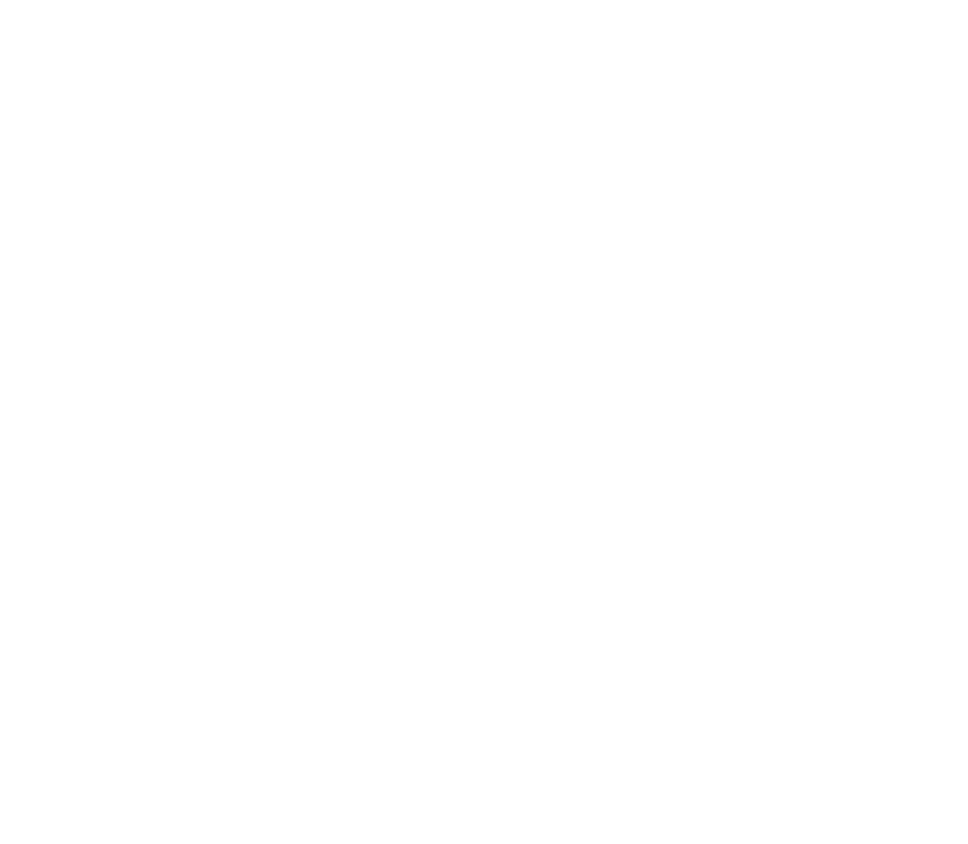
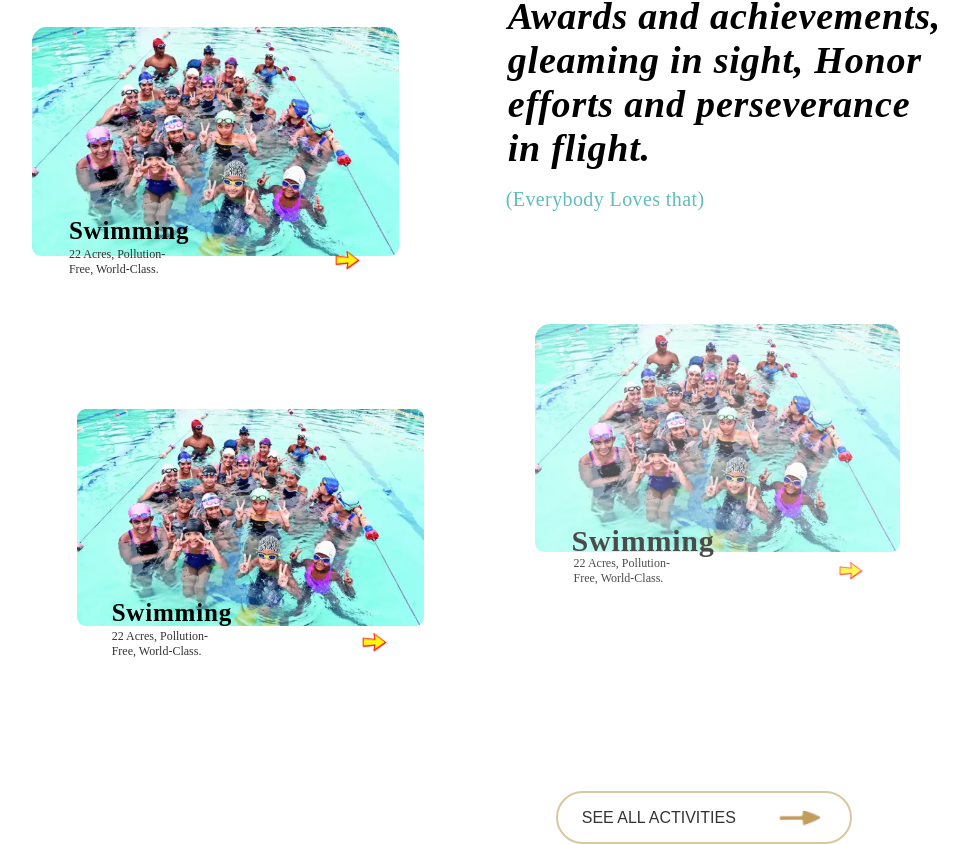
Before and after one commit to mdfaizan973/netpuppy, a React (Vite) app in the folder frontend/: page / in a window 1280 px wide. Shown: the part 3670-4514 px from the top of the page, without its empty margins (153-1121 px from the left). Before the commit the page ends 3586 px from the top, so only its background shows below. Built offline with nearby package versions, Linux system fonts and the light colour scheme.

Commit message:
done achievements section

```diff
--- a/frontend/src/App.jsx
+++ b/frontend/src/App.jsx
@@ -1,3 +1,4 @@
+import Achievement from "./Components/Achievement";
 import Banner2 from "./Components/Banner2";
 import Students from "./Components/Students";
 import Tulas from "./Components/Tulas";
@@ -12,6 +13,7 @@
       <Tulas />
       <WhyTis />
       <Banner2 />
+      <Achievement />
     </div>
   );
 }
--- /dev/null
+++ b/frontend/src/Components/Achievement.jsx
@@ -0,0 +1,287 @@
+import styled from "styled-components";
+
+export default function Achievement() {
+  return (
+    <DIV>
+      <div className="main_container">
+        <div className="left_container">
+          <div className="left_img_parent">
+            <div className="image2">
+              <div className="custom_text_area">
+                <div className="custom_text_swim">
+                  <p>Swimming</p>
+                </div>
+                <div className="custom_text_arrow">
+                  <div className="custom_text_arrow_text">
+                    22 Acres, Pollution-Free, World-Class.
+                  </div>
+                  <div className="custom_text_arrow_arrow">
+                    <img src="../../public/arrow.png" alt="Arrow" />
+                  </div>
+                </div>
+              </div>
+            </div>
+          </div>
+
+          <div className="left_img_parent2">
+            <div className="left_img_child">
+              <div className="custom_text_area">
+                <div className="custom_text_swim">
+                  <p>Swimming</p>
+                </div>
+                <div className="custom_text_arrow">
+                  <div className="custom_text_arrow_text">
+                    22 Acres, Pollution-Free, World-Class.
+                  </div>
+                  <div className="custom_text_arrow_arrow">
+                    <img src="../../public/arrow.png" alt="Arrow" />
+                  </div>
+                </div>
+              </div>
+            </div>
+          </div>
+        </div>
+        <div className="right_container">
+          <div className="text_area">
+            <p className="para">
+              Awards and achievements, gleaming in sight, Honor efforts and
+              perseverance in flight.
+            </p>
+            <p className="heading">(Everybody Loves that)</p>
+          </div>
+          <div className="image1">
+            <div className="image_parent">
+              <div className="text_swim">
+                <p>Swimming</p>
+              </div>
+              <div className="text_arrow">
+                <div className="text_arrow_text">
+                  22 Acres, Pollution- Free, World-Class.
+                </div>
+                <div className="text_arrow_arrow">
+                  <img src="../../public/arrow.png" alt="fsd" />
+                </div>
+              </div>
+            </div>
+          </div>
+          <button className="activities_btn">
+            SEE ALL ACTIVITIES <img src="../../public/imagearrow2.png" />
+          </button>
+        </div>
+      </div>
+    </DIV>
+  );
+}
+const DIV = styled.div`
+  height: 100vh;
+  display: flex;
+  justify-content: center;
+  align-items: center;
+  margin-top: 10%;
+
+  .main_container {
+    width: 80%;
+    height: 100%;
+    margin: auto;
+    display: flex;
+    justify-content: space-between;
+  }
+  .right_container {
+    width: 47%;
+
+    padding: 20px;
+    position: relative;
+  }
+
+  .text_area {
+    width: 95%;
+  }
+  .text_area .para {
+    color: #000;
+    font-family: Mirador;
+    font-size: 38px;
+    font-style: italic;
+    font-weight: 900;
+    line-height: normal;
+    letter-spacing: 0.8px;
+    padding: 10px;
+  }
+  .text_area .heading {
+    color: #60bdbb;
+
+    font-family: "TT Chocolates Trl";
+    font-size: 20px;
+    font-style: normal;
+    font-weight: 400;
+    line-height: normal;
+    letter-spacing: 0.4px;
+    padding: 8px;
+  }
+  .image1 {
+    width: 70%;
+    height: 40%;
+    position: absolute;
+    left: 11%;
+    top: 45%;
+    border-radius: 15px;
+    background: url(../../public/image1.png);
+    background-repeat: no-repeat;
+    background-size: 100% auto;
+    opacity: 0.7;
+  }
+
+  .image_parent {
+    position: relative;
+    width: 80%;
+    margin: auto;
+  }
+
+  .text_swim {
+    position: absolute;
+    top: 200px;
+    left: 0;
+    font-size: 25px;
+    width: 100%;
+    font-family: "TT Chocolates Trl";
+    font-size: 30px;
+    font-style: normal;
+    font-weight: 600;
+    line-height: normal;
+    letter-spacing: 0.8px;
+  }
+
+  .text_arrow {
+    position: absolute;
+    width: 100%;
+    top: 230px;
+    padding: 2px;
+    display: flex;
+    justify-content: space-between;
+  }
+
+  .text_arrow_text {
+    font-size: 12px;
+    width: 40%;
+  }
+
+  .text_arrow_arrow {
+    width: 10%;
+    height: 100%;
+    overflow: hidden;
+  }
+  .text_arrow_arrow img {
+    width: 100%;
+    height: 100%;
+  }
+  .activities_btn {
+    display: inline-flex;
+    justify-content: space-between;
+    align-items: center;
+    justify-content: center;
+    padding: 5px 10px;
+    font-size: 13px;
+    border: none;
+    border-radius: 5px;
+    background-color: white;
+    padding: 10px 20px;
+    font-size: 16px;
+    border: none;
+    border-radius: 34.5px;
+    background-color: #fff;
+    border: 2.5px solid #dbc79f;
+    color: #333;
+    cursor: pointer;
+    transition: background-color 0.3s, color 0.3s, border-color 0.3s;
+    cursor: pointer;
+    border-radius: 34.5px;
+    border: 2.5px solid #dbc79f;
+    position: absolute;
+    bottom: -10%;
+    left: 15%;
+  }
+  .activities_btn:hover {
+    background-color: #dbc79f;
+    color: #fff;
+    border-color: #dbc79f;
+  }
+  .activities_btn img {
+    margin-left: 40px;
+    width: 20%;
+  }
+  /* for-left */
+  .left_container {
+    width: 47%;
+  }
+  .left_img_parent {
+    width: 70%;
+    height: 40%;
+    border-radius: 15px;
+    margin: auto;
+    overflow: hidden;
+    padding-right: 30px;
+    background: url(../../public/image1.png);
+    background-repeat: no-repeat;
+    background-size: 100% auto;
+    position: relative;
+    margin-top: 13%;
+  }
+
+  .custom_text_swim {
+    font-family: "TT Chocolates Trl";
+    font-size: 25px;
+    font-style: normal;
+    font-weight: 600;
+    line-height: normal;
+    letter-spacing: 0.8px;
+  }
+  .custom_text_area {
+    align-items: center;
+    border-radius: 10px;
+    width: 80%;
+    margin: auto;
+    position: absolute;
+    top: 190px;
+    left: 10%;
+  }
+
+  .custom_text_swim,
+  .custom_text_arrow {
+    flex: 1;
+  }
+
+  .custom_text_arrow {
+    display: flex;
+    align-items: center;
+    width: 100%;
+    display: flex;
+    justify-content: space-between;
+  }
+
+  .custom_text_arrow_text {
+    font-size: 12px;
+    width: 40%;
+    color: #333;
+  }
+
+  .custom_text_arrow_arrow img {
+    width: 30px;
+    height: auto;
+  }
+  .left_img_parent2 {
+    width: 72%;
+    height: 40%;
+    border-radius: 15px;
+    margin: auto;
+    margin-top: 13%;
+    position: relative;
+  }
+  .left_img_child {
+    background: url(../../public/image1.png);
+    background-repeat: no-repeat;
+    background-size: 100% auto;
+    width: 100%;
+    height: 100%;
+    position: absolute;
+    left: 10%;
+  }
+`;
```
